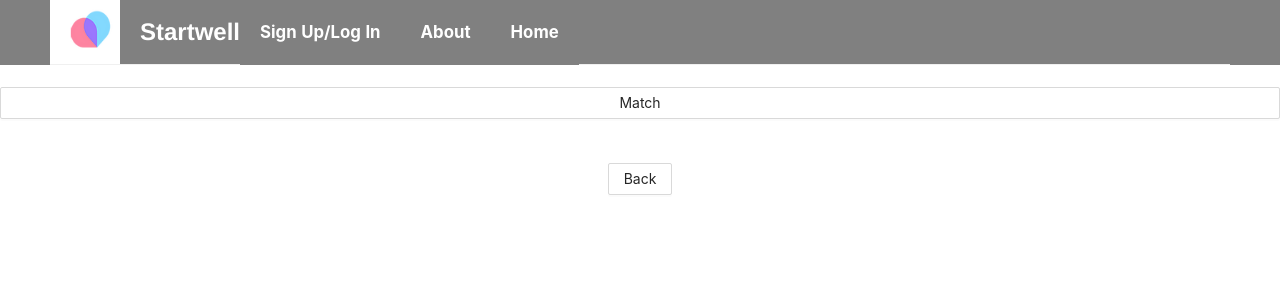
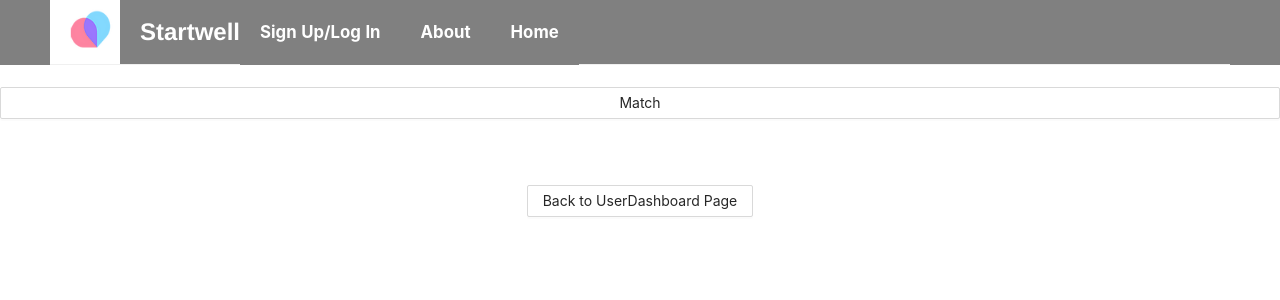
Before and after one commit to akshata96/CS611-Startwell, a React (Create React App) app in the folder startwellfrontend/: page /Matching in a window 1280 px wide. Shown: the top 300 px of the page. Built offline with nearby package versions, Linux system fonts and the light colour scheme.

Commit message:
ADDED BUTTON FOR QUESTION

```diff
--- a/startwellfrontend/src/Components/Matching/Matching.js
+++ b/startwellfrontend/src/Components/Matching/Matching.js
@@ -1,7 +1,7 @@
 import React, { Component } from 'react';
 import axios from 'axios';
 import { BrowserRouter as Router, Route, Link, Switch } from 'react-router-dom';
-import { Form,  Input,  Button,  Checkbox,  Select,  Layout,  Menu, Row, Col, Card, Table  } from 'antd';
+import { Form,  Input,  Button,  Checkbox,  Select,  Layout,  Menu, Row, Col, Card, Table } from 'antd';
 import logo from '../../Assets/logo.PNG';
 import { UserOutlined, LockOutlined } from '@ant-design/icons';
 
@@ -35,6 +35,7 @@ displayMatchData = () => {
     addBucketClicked: false
   });
   var x = JSON.parse(localStorage.getItem('user'))
+  console.log("trying to get through local storage",x)
   console.log("trying to get userid through local storage",x.UserID)
   axios
     .get(`http://206.189.195.166:3200/user_response?UserID=${x.UserID}`)
@@ -119,7 +120,8 @@ render() {
       </Col>
     </Row>
   </div>)  }
-    <Button onClick={this.handleSuccessfulAuth}>Back</Button>
+  <br/>
+    <Button onClick={this.handleSuccessfulAuth}>Back to UserDashboard Page</Button>
 
     </div>
     </div>
--- a/startwellfrontend/src/Components/UserBucketInfo/SurveyQuestionInfo.js
+++ b/startwellfrontend/src/Components/UserBucketInfo/SurveyQuestionInfo.js
@@ -305,15 +305,26 @@ export default class SurveyCategory extends Component {
             ) : (
               <div>
                 <div style={{ display: "flex", justifyContent: "flex-end", marginRight: "40px" }}>
-                  <Button
+                  {/* <Button
                     type="primary"
                     shape="round"
 
                     // style={{ color: "black" }}
                     >
                     Back to Survey
+                  </Button> */}
+                </div>
+                <Button
+                    type="primary"
+                    shape="round"
+
+                    // style={{ color: "black" }}
+                    >
+                    Add Question
                   </Button>
-                </div>
+                <div>
+
+                  </div>
                 <div style={{ display: "flex", justifyContent: "center", marginTop: "10px" }}>
                   <Table
                     columns={userSurveyQuestionsInfoColumn}
```
